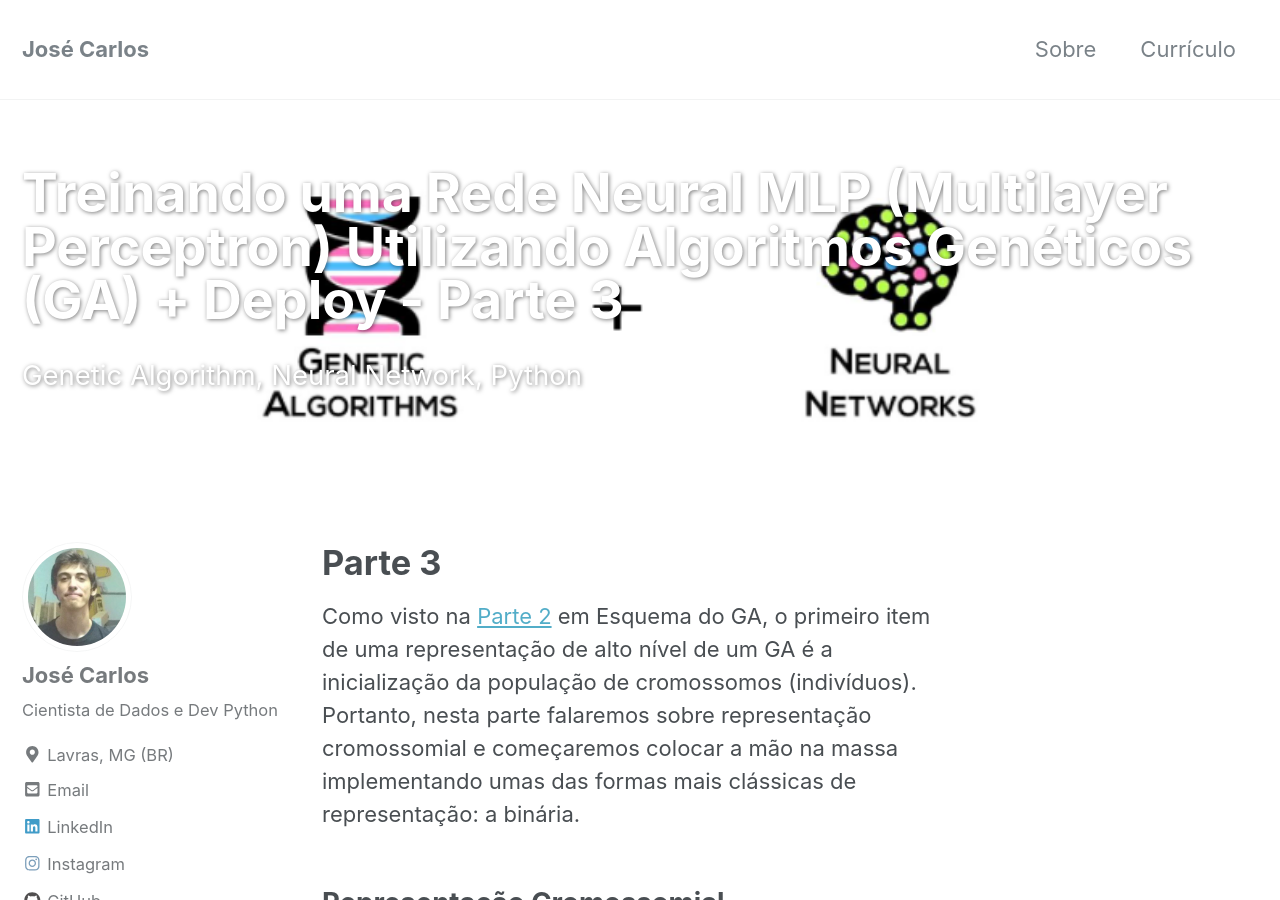
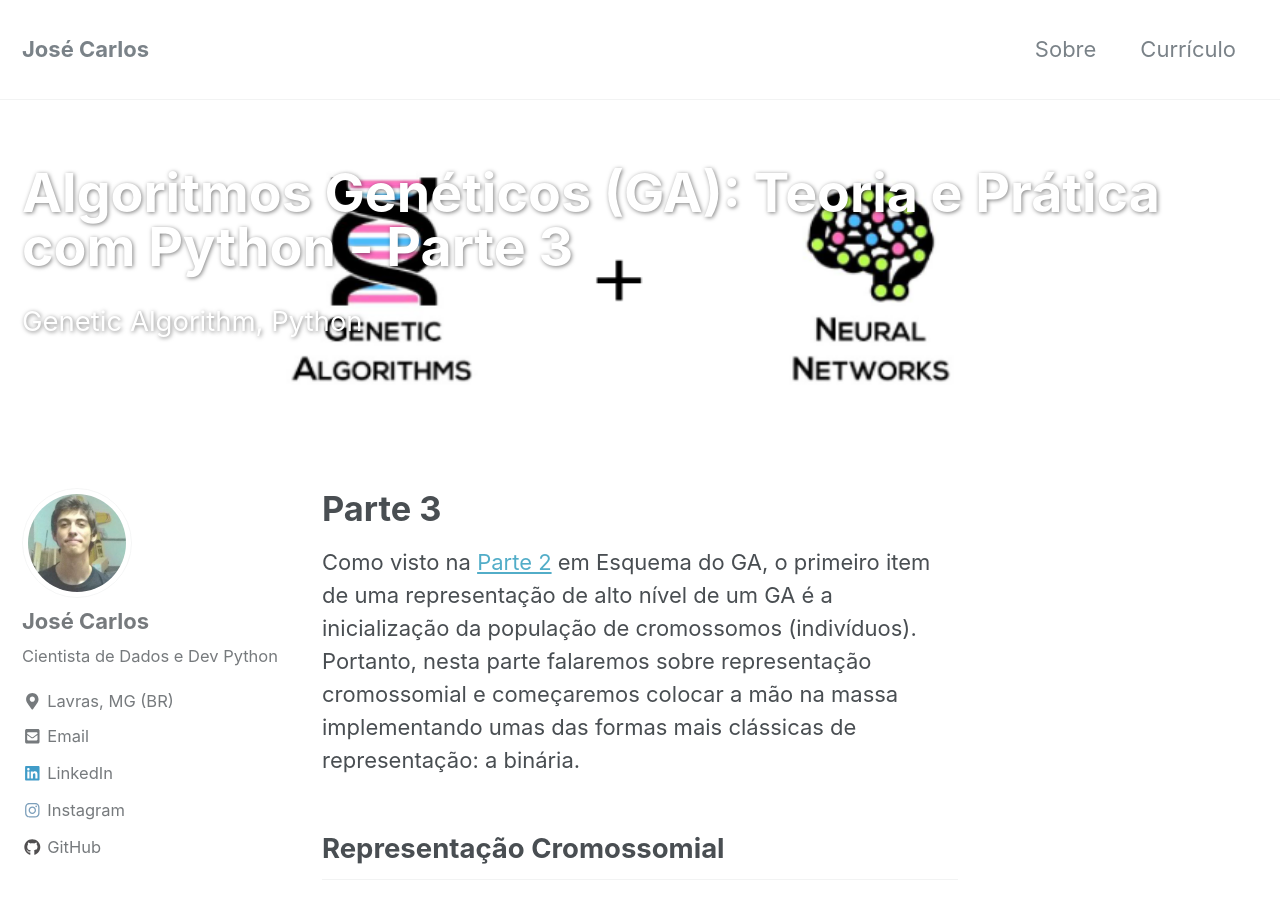
Before and after one commit to jcfneto/jcfneto.github.io, a Jekyll site: the page built from _posts/2022-06-29-ann-ga-part-3.md, in a window 1280 px wide and 900 px high. Built offline with Jekyll 4.4.1, drawn with Linux system fonts in a browser that asks for light colours; nearby versions of some CDN libraries; formulas are drawn with MathJax 3.

Commit message:
Update 2022-06-29-ann-ga-part-3.md

```diff
--- a/_posts/2022-06-29-ann-ga-part-3.md
+++ b/_posts/2022-06-29-ann-ga-part-3.md
@@ -1,10 +1,10 @@
 ---
-title: "Treinando uma Rede Neural MLP (Multilayer Perceptron) Utilizando Algoritmos Genéticos (GA) + Deploy - Parte 3"
+title: "Algoritmos Genéticos (GA): Teoria e Prática com Python - Parte 3"
 date: 2022-06-29
-tags: [neural network, genetic algorithm, python]
+tags: [genetic algorithm, python]
 header:
   overlay_image: "/images/ga-ann.png"
-excerpt: "Genetic Algorithm, Neural Network, Python"
+excerpt: "Genetic Algorithm, Python"
 mathjax: "true"
 ---
 
```
